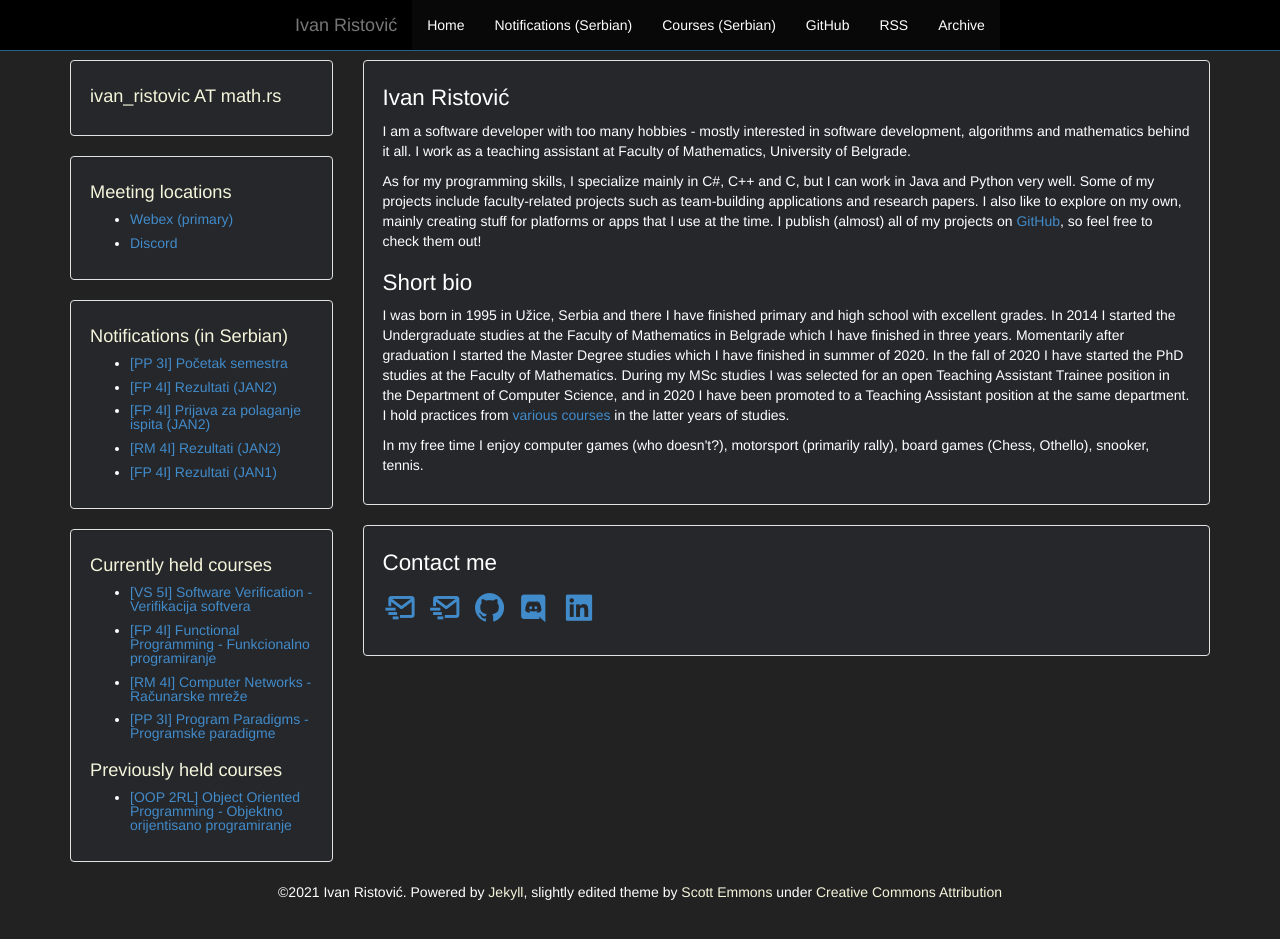
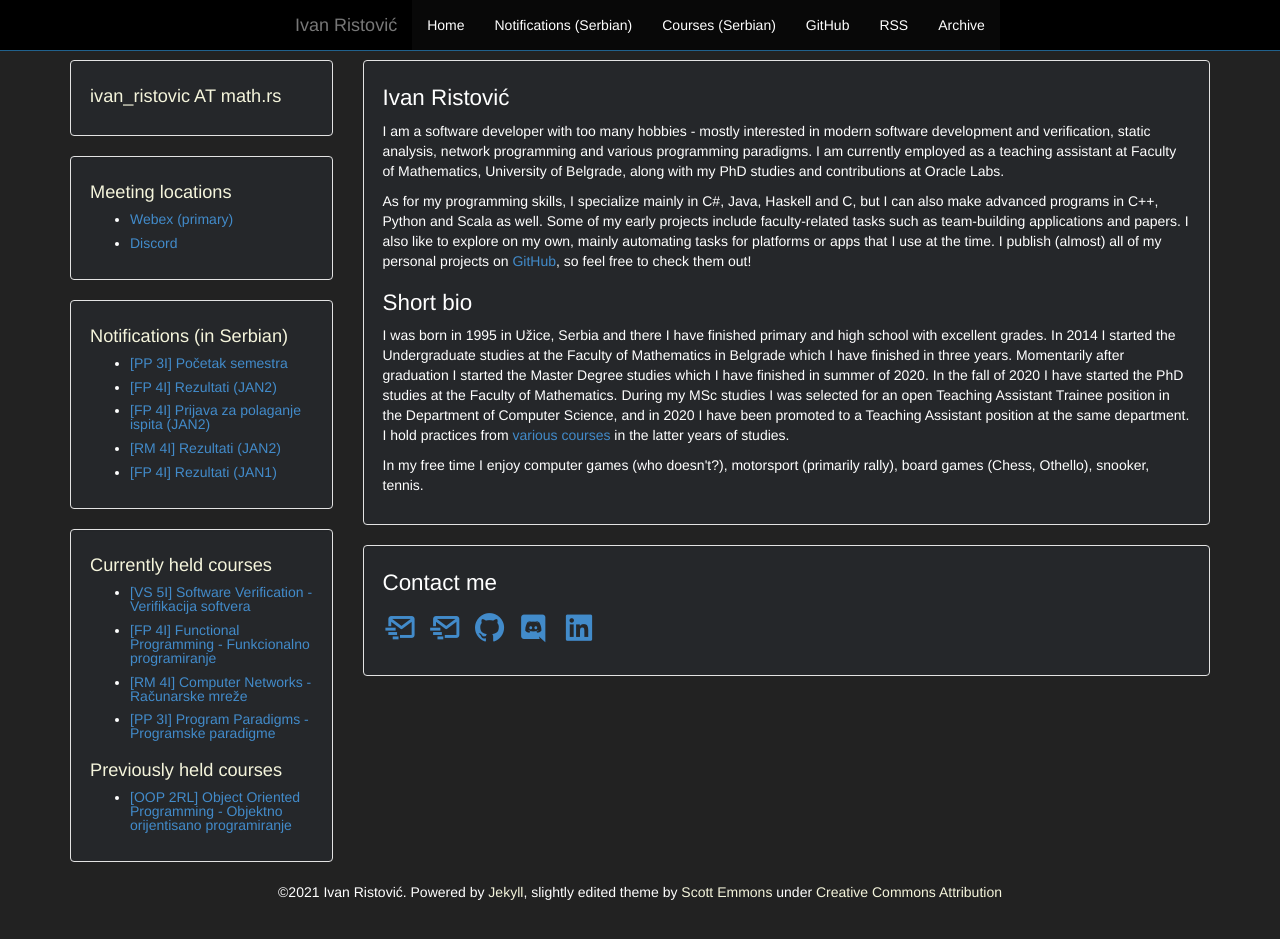
Before and after one commit to ivan-ristovic/ivan-ristovic.github.io, a Jekyll site: the page built from index.html, in a window 1280 px wide and 972 px high. Shown: the top 939 px of the window. Built offline with Jekyll 4.4.1, drawn with Linux system fonts in a browser that asks for light colours.

Commit message:
Update front page

```diff
--- a/index.html
+++ b/index.html
@@ -5,10 +5,10 @@ layout: default
 <div class="well">
     <h1>Ivan Ristović</h1>
     <p>
-        I am a software developer with too many hobbies - mostly interested in software development, algorithms and mathematics behind it all. I work as a teaching assistant at Faculty of Mathematics, University of Belgrade.
+        I am a software developer with too many hobbies - mostly interested in modern software development and verification, static analysis, network programming and various programming paradigms. I am currently employed as a teaching assistant at Faculty of Mathematics, University of Belgrade, along with my PhD studies and contributions at Oracle Labs.
     </p>
     <p>
-        As for my programming skills, I specialize mainly in C#, C++ and C, but I can work in Java and Python very well. Some of my projects include faculty-related projects such as team-building applications and research papers. I also like to explore on my own, mainly creating stuff for platforms or apps that I use at the time. I publish (almost) all of my projects on <a href="https://github.com/{{ site.github }}" target="_blank">GitHub</a>, so feel free to check them out!
+        As for my programming skills, I specialize mainly in C#, Java, Haskell and C, but I can also make advanced programs in C++, Python and Scala as well. Some of my early projects include faculty-related tasks such as team-building applications and papers. I also like to explore on my own, mainly automating tasks for platforms or apps that I use at the time. I publish (almost) all of my personal projects on <a href="https://github.com/{{ site.github }}" target="_blank">GitHub</a>, so feel free to check them out!
     </p>
     <h1> Short bio </h1>
     <p>
```
